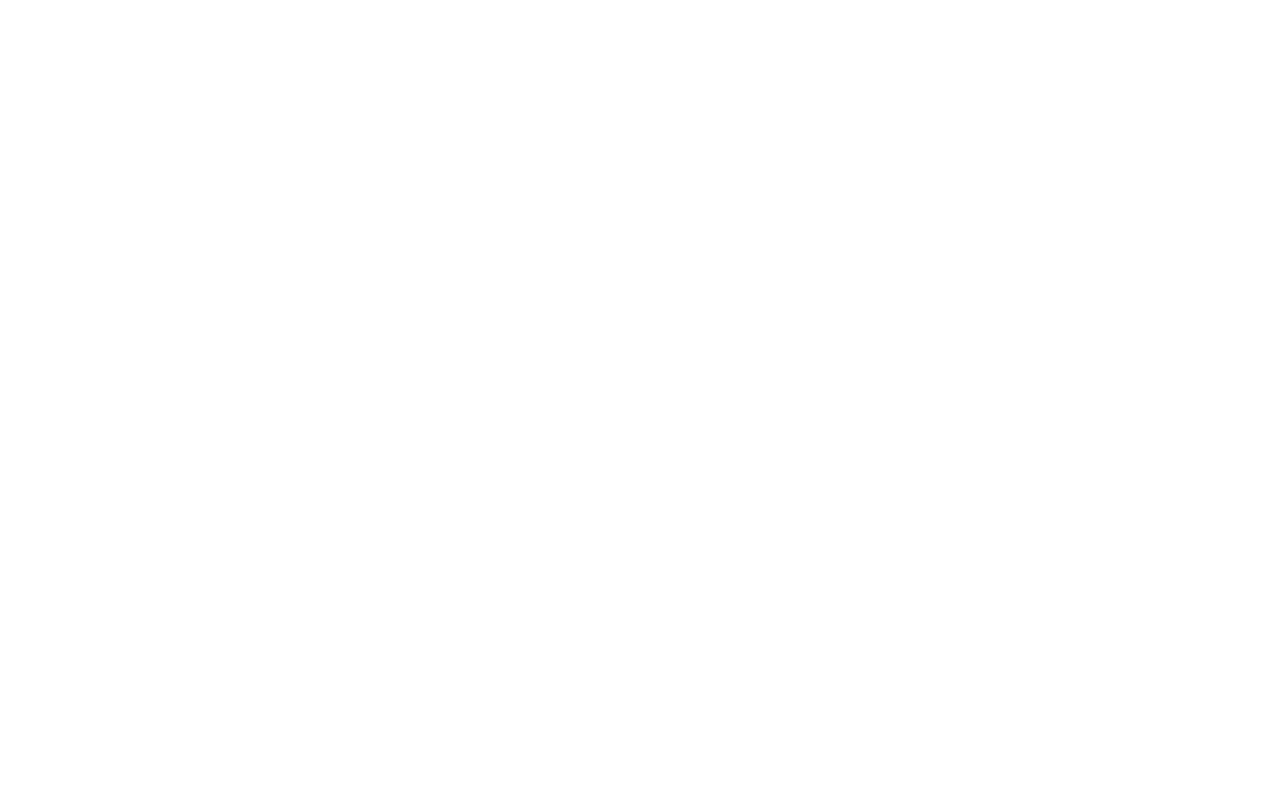
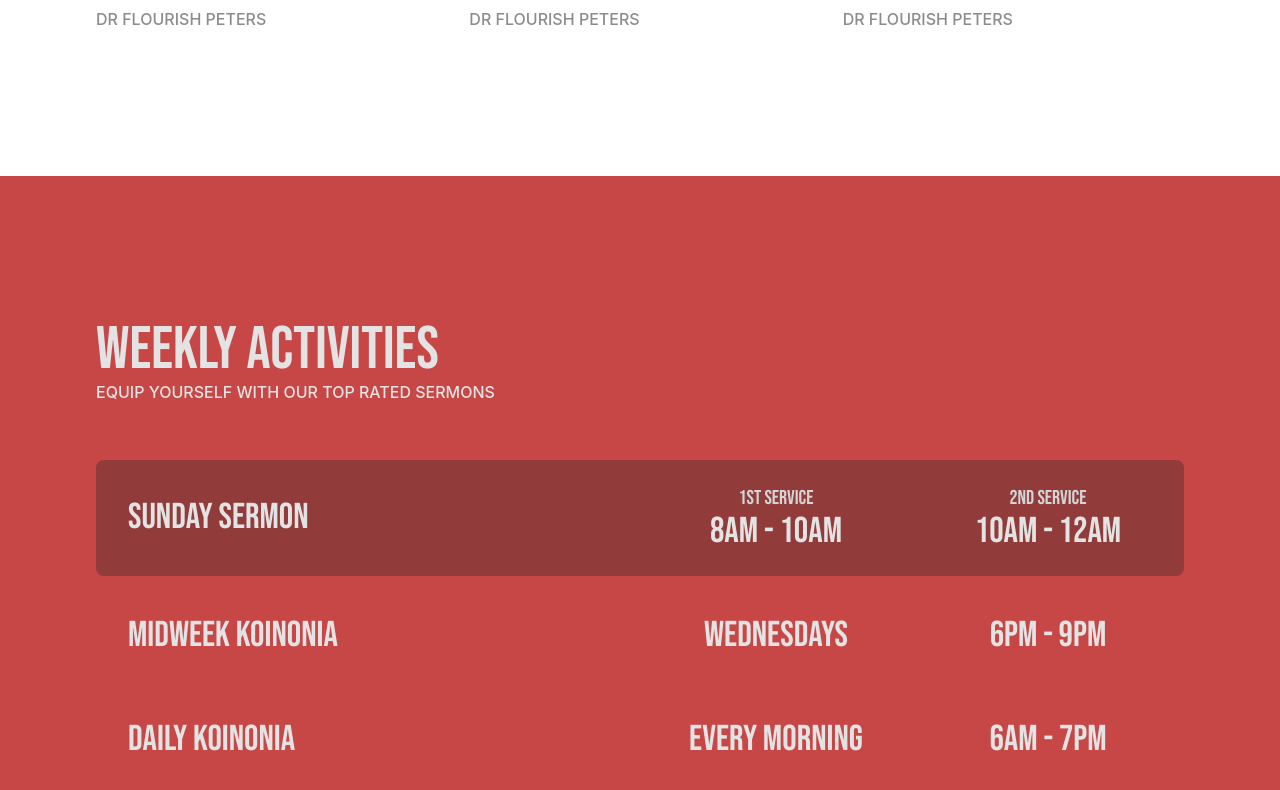
Before and after one commit to BIT-Corps/logic-fe, a Next.js app: page / in a window 1280 px wide. Shown: the part 1522-2312 px from the top of the page. Before the commit the page ends 1662 px from the top, so only its background shows below. Built offline with nearby package versions, Linux system fonts and the light colour scheme.

Commit message:
activites ection

```diff
--- a/app/globals.css
+++ b/app/globals.css
@@ -50,6 +50,13 @@
     @apply container mx-auto;
   }
   .lg-section-white {
-    @apply p-24 text-lg-black;
+    @apply px-24 py-36 text-lg-black;
+  }
+  .lg-section-red {
+    @apply px-24 py-36 bg-lg-red;
+  }
+
+  .activities_table {
+    @apply grid grid-cols-4 justify-center items-center py-6;
   }
 }
--- a/app/page.tsx
+++ b/app/page.tsx
@@ -76,7 +76,7 @@
             </p>
           </div>
 
-          <section className="grid grid-cols-3 gap-x-8 py-14">
+          <section className="grid grid-cols-3 gap-x-8 pt-14">
             {[
               {
                 id: 0,
@@ -106,7 +106,7 @@
                   className="relative"
                   onClick={() => setOpen(true)}
                 >
-                  <div className="img relative w-full h-72 rounded-lg cursor-pointer hover:scale-105 transition-all duration-200">
+                  <div className="img relative w-full h-72 rounded-lg cursor-pointer hover:scale-105 transition-all duration-500">
                     <Image
                       src={image}
                       alt=""
@@ -116,7 +116,7 @@
                       <GoPlay size={50} color="white" />
                     </div>
                   </div>
-                  <div className="uppercase my-3">
+                  <div className="uppercase mt-5">
                     <h6 className="text-4xl">{title}</h6>
                     <p className="text-lg-gray">{subTitle}</p>
                   </div>
@@ -133,6 +133,46 @@
           </section>
         </div>
       </section>
+      <section className="lg-section-red">
+        <div className="lg-container space-y-14">
+          <div className="uppercase">
+            <h4 className="text-6xl">Weekly Activities</h4>
+            <p>Equip yourself with our top rated sermons</p>
+          </div>
+
+          <section className="space-y-4">
+            <div className="activities_table bg-lg-red-dark rounded-lg">
+              <h4 className="col-span-2 pl-8 text-4xl">Sunday Sermon</h4>
+              <div className="text-center">
+                <h6 className="text-xl text-lg-gray-light">1st Service</h6>
+                <h5 className="text-4xl">8am - 10am</h5>
+              </div>
+              <div className="text-center">
+                <h6 className="text-xl text-lg-gray-light">2nd Service</h6>
+                <h5 className="text-4xl">10am - 12am</h5>
+              </div>
+            </div>
+            <div className="activities_table">
+              <h4 className="col-span-2 pl-8 text-4xl">Midweek Koinonia</h4>
+              <div className="text-center">
+                <h5 className="text-4xl">Wednesdays</h5>
+              </div>
+              <div className="text-center">
+                <h5 className="text-4xl">6pm - 9pm</h5>
+              </div>
+            </div>
+            <div className="activities_table">
+              <h4 className="col-span-2 pl-8 text-4xl">Daily Koinonia</h4>
+              <div className="text-center">
+                <h5 className="text-4xl">Every Morning</h5>
+              </div>
+              <div className="text-center">
+                <h5 className="text-4xl">6am - 7pm</h5>
+              </div>
+            </div>
+          </section>
+        </div>
+      </section>
     </main>
   );
 }
--- a/tailwind.config.ts
+++ b/tailwind.config.ts
@@ -13,11 +13,13 @@
         "lg-dark": "#1D1D1D",
         "lg-white": "#E3E3E3",
         "lg-gray": "#8C8C8C",
+        "lg-gray-light": "#D4D4D4",
+        "lg-red": "#C74747",
         "lg-red-light": "#D45E5E",
         "lg-red-dark": "#913B3B",
       },
       fontFamily: {
-        bebas: ["BebasNeue"],
+        bebas: "BebasNeue",
       },
     },
   },
```
Also changed, not shown: 1 other file (tests, documents, lock files or other folders).
